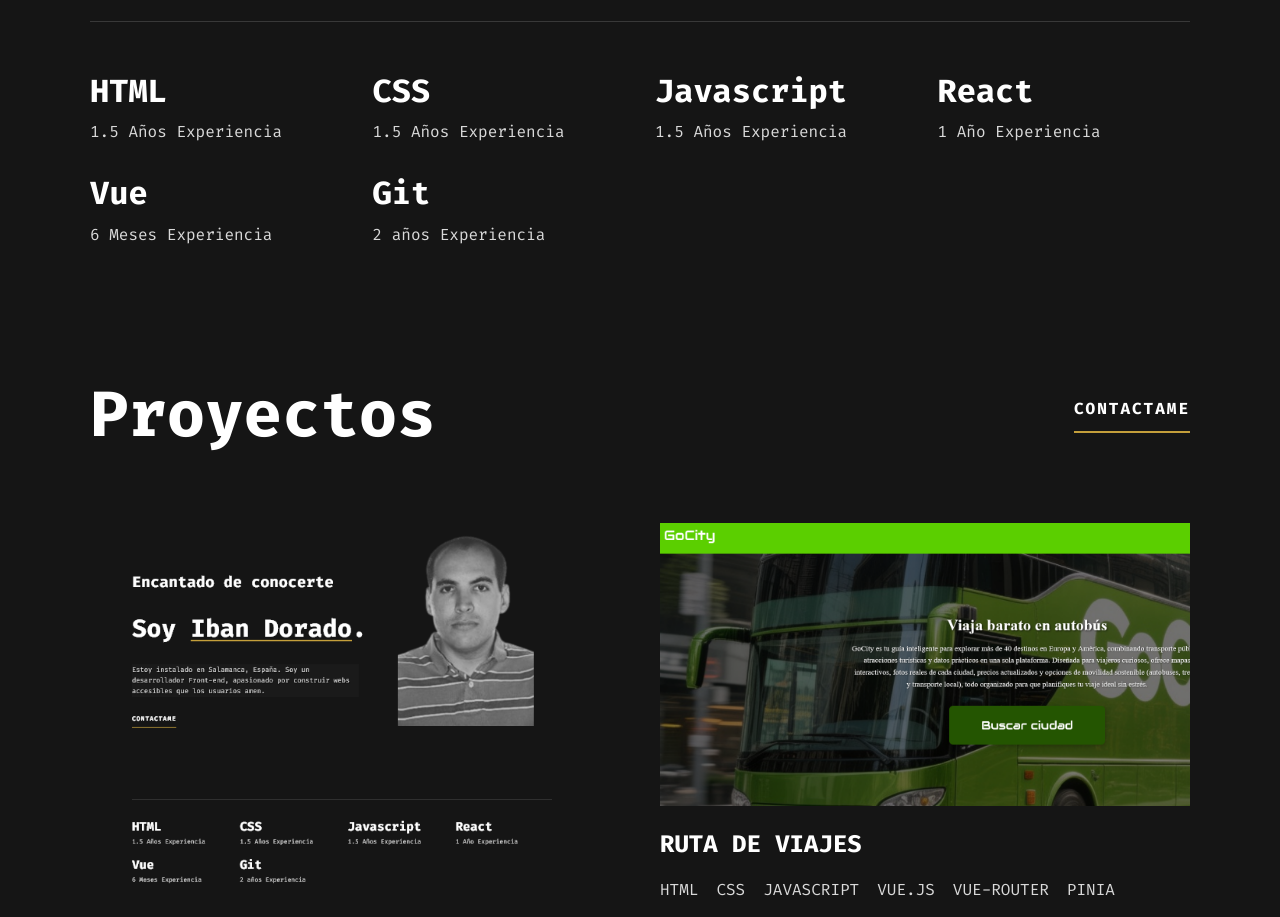
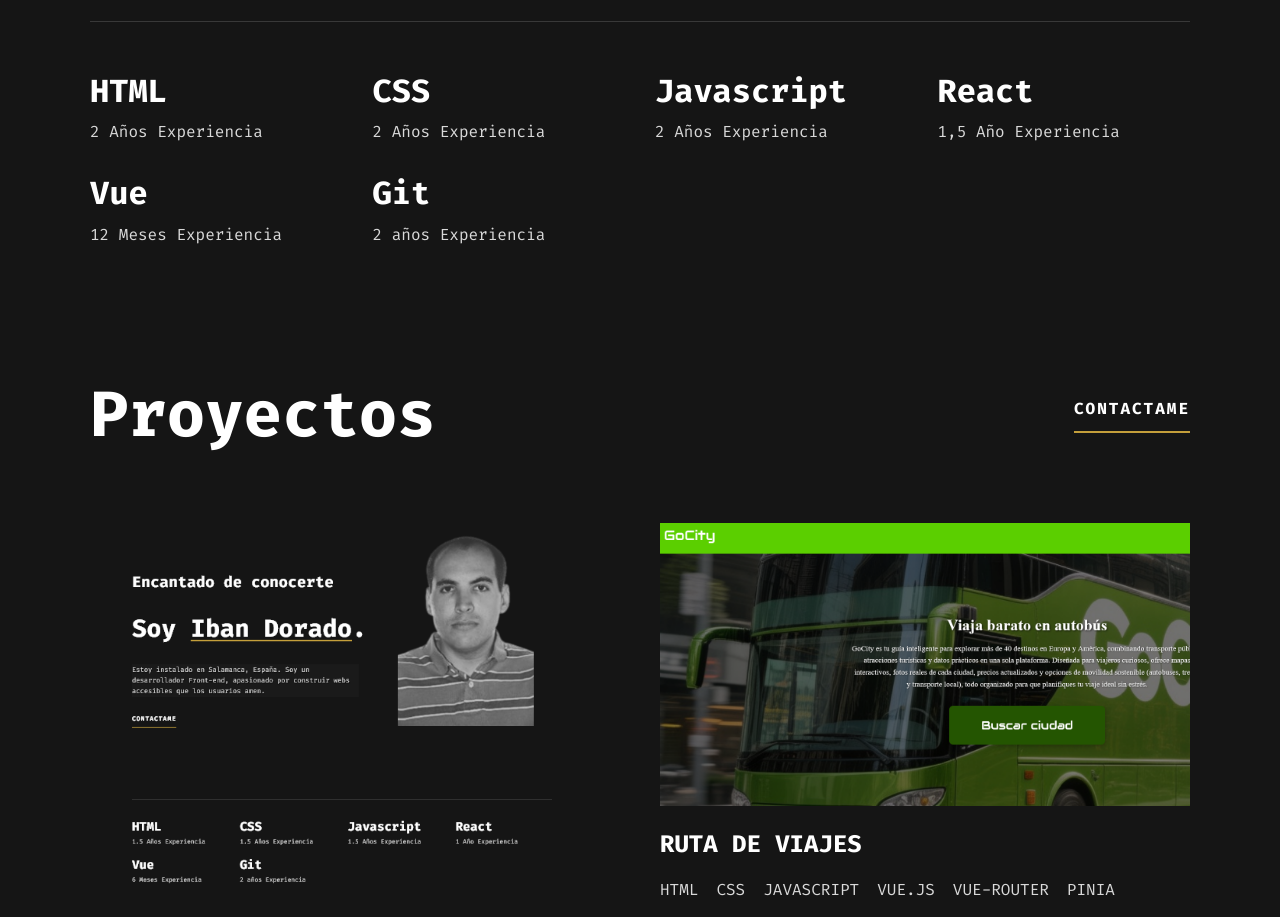
Before and after one commit to SaKio1985/Portfolio-2025, a Vue app: page / in a window 1280 px wide. Shown: the part 840-1757 px from the top of the page. Built offline with nearby package versions, Linux system fonts and the light colour scheme.

Commit message:
Actualizacion de proyectosv2

```diff
--- a/package.json
+++ b/package.json
@@ -17,5 +17,5 @@
     "vite": "^7.2.2",
     "vite-plugin-pwa": "^1.1.0"
   },
-  "packageManager": "pnpm@10.12.3"
+  "packageManager": "pnpm@10.22.0"
 }
--- a/src/components/ProjectComponent.vue
+++ b/src/components/ProjectComponent.vue
@@ -8,7 +8,7 @@ const projects = ref([
     titulo: "PORTFOLIO DE DISEÑO",
     habilidades: ["HTML", "CSS", "Vue.js"],
     imagen: "/images/projects/Portfolio-2025.png",
-    linkProduccion: "https://portfolio-2025-red-mu.vercel.app",
+    linkProduccion: "https://portfolio-2025-cinamon.vercel.app/",
     linkGithub: "https://github.com/SaKio1985/Portfolio-2025",
   },
   {
--- a/src/components/SkillsSection.vue
+++ b/src/components/SkillsSection.vue
@@ -3,11 +3,11 @@ import { ref } from "vue";
 
 // Usamos ref para que Vue lo trate como un dato reactivo, es una buena práctica.
 const skills = ref([
-  { name: "HTML", experience: "1.5 Años Experiencia" },
-  { name: "CSS", experience: "1.5 Años Experiencia" },
-  { name: "Javascript", experience: "1.5 Años Experiencia" },
-  { name: "React", experience: "1 Año Experiencia" },
-  { name: "Vue", experience: "6 Meses Experiencia" },
+  { name: "HTML", experience: "2 Años Experiencia" },
+  { name: "CSS", experience: "2 Años Experiencia" },
+  { name: "Javascript", experience: "2 Años Experiencia" },
+  { name: "React", experience: "1,5 Año Experiencia" },
+  { name: "Vue", experience: "12 Meses Experiencia" },
   { name: "Git", experience: "2 años Experiencia" },
 ]);
 </script>
```
